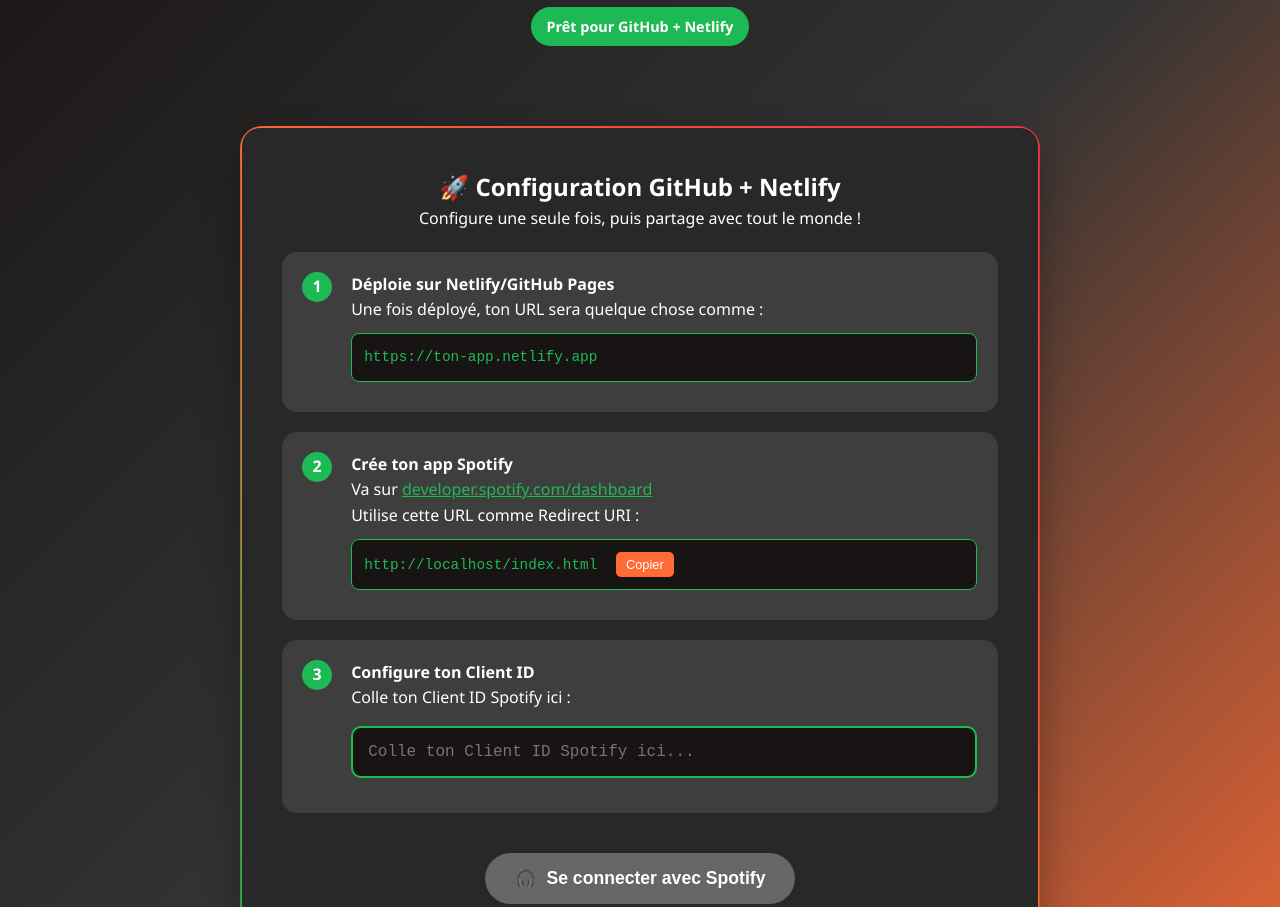
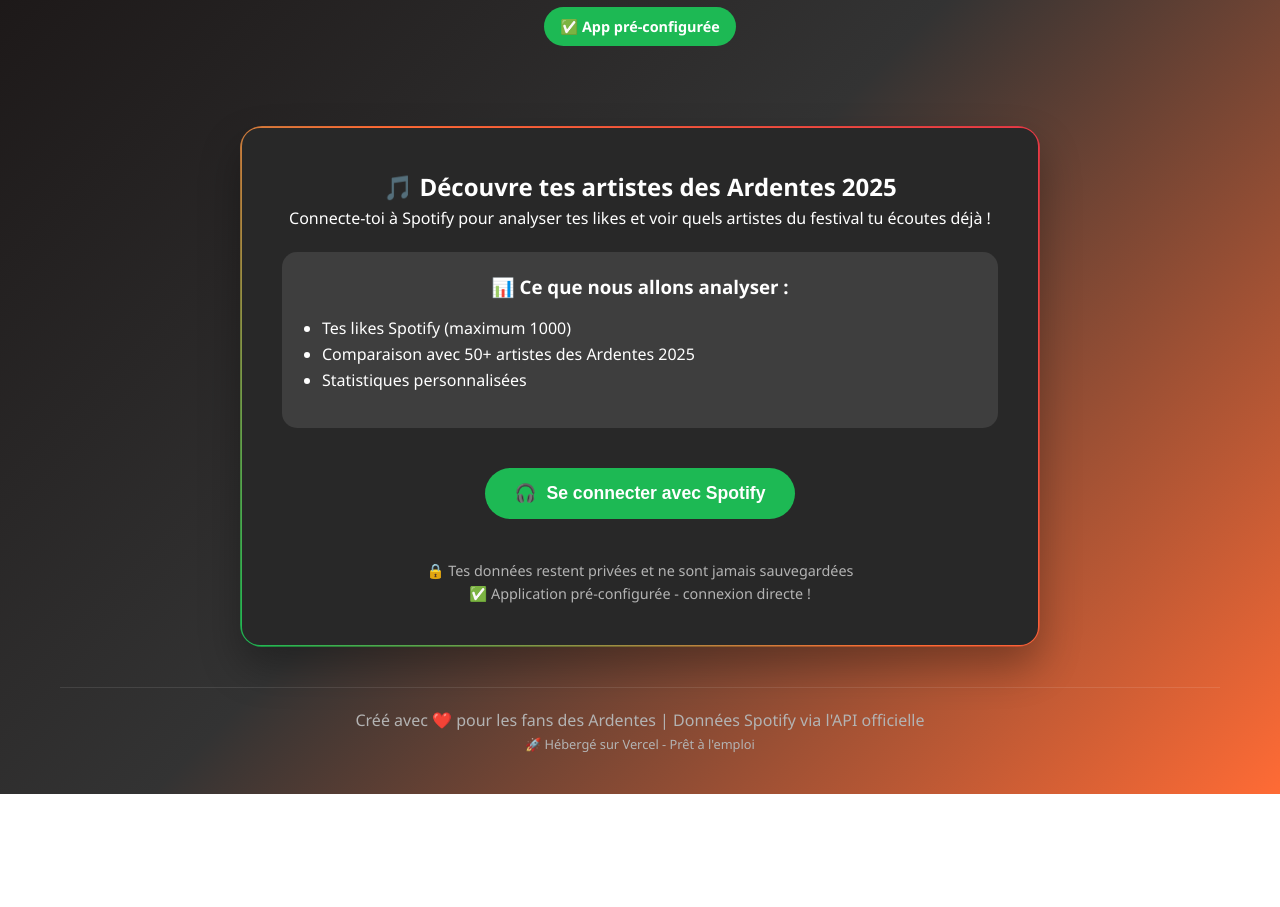
Before and after one commit to JordanDavidAx/spotify-ardentes-2025, a plain HTML site: page index.html in a window 1280 px wide. Shown: the part 181-1088 px from the top of the page. After the commit the page ends 975 px from the top, so only its background shows below. Drawn offline with Linux system fonts and the light colour scheme.

Commit message:
✅ Client ID configuré en dur - App prête

```diff
--- a/index.html
+++ b/index.html
@@ -370,55 +370,33 @@
         <header>
             <h1>🎵 Spotify x Les Ardentes 2025</h1>
             <p>Découvre quels artistes de tes likes sont au festival !</p>
-            <div class="github-badge">Prêt pour GitHub + Netlify</div>
+            <div class="github-badge">✅ App pré-configurée</div>
         </header>
 
         <main>
-            <!-- Section de configuration -->
+            <!-- Section de connexion -->
             <div id="setup-section" class="section">
                 <div class="card">
-                    <h2>🚀 Configuration GitHub + Netlify</h2>
-                    <p>Configure une seule fois, puis partage avec tout le monde !</p>
+                    <h2>🎵 Découvre tes artistes des Ardentes 2025</h2>
+                    <p>Connecte-toi à Spotify pour analyser tes likes et voir quels artistes du festival tu écoutes déjà !</p>
 
-                    <div class="setup-step">
-                        <div class="step-number">1</div>
-                        <div class="step-content">
-                            <strong>Déploie sur Netlify/GitHub Pages</strong><br>
-                            Une fois déployé, ton URL sera quelque chose comme :<br>
-                            <div class="url-display" id="example-url">https://ton-app.netlify.app</div>
-                        </div>
+                    <div style="background: rgba(255, 255, 255, 0.1); border-radius: 15px; padding: 20px; margin: 20px 0;">
+                        <h3>📊 Ce que nous allons analyser :</h3>
+                        <ul style="text-align: left; margin: 15px 0; padding-left: 20px;">
+                            <li>Tes likes Spotify (maximum 1000)</li>
+                            <li>Comparaison avec 50+ artistes des Ardentes 2025</li>
+                            <li>Statistiques personnalisées</li>
+                        </ul>
                     </div>
 
-                    <div class="setup-step">
-                        <div class="step-number">2</div>
-                        <div class="step-content">
-                            <strong>Crée ton app Spotify</strong><br>
-                            Va sur <a href="https://developer.spotify.com/dashboard" target="_blank" style="color: var(--spotify-green);">developer.spotify.com/dashboard</a><br>
-                            Utilise cette URL comme Redirect URI :<br>
-                            <div class="url-display" id="redirect-url">
-                                <span id="current-url"></span>
-                                <button class="copy-btn" onclick="copyUrl()">Copier</button>
-                            </div>
-                        </div>
-                    </div>
-
-                    <div class="setup-step">
-                        <div class="step-number">3</div>
-                        <div class="step-content">
-                            <strong>Configure ton Client ID</strong><br>
-                            Colle ton Client ID Spotify ici :<br>
-                            <input type="text" id="client-id-input" class="client-id-input"
-                                   placeholder="Colle ton Client ID Spotify ici...">
-                        </div>
-                    </div>
-
-                    <button id="connect-btn" class="spotify-btn" disabled>
+                    <button id="connect-btn" class="spotify-btn">
                         <span>🎧</span>
                         Se connecter avec Spotify
                     </button>
 
                     <div style="margin-top: 20px; font-size: 0.9rem; color: var(--text-muted);">
-                        🔒 Tes données restent privées et ne sont jamais sauvegardées
+                        🔒 Tes données restent privées et ne sont jamais sauvegardées<br>
+                        ✅ Application pré-configurée - connexion directe !
                     </div>
                 </div>
             </div>
@@ -450,14 +428,14 @@
 
         <footer>
             <p>Créé avec ❤️ pour les fans des Ardentes | Données Spotify via l'API officielle</p>
-            <p style="font-size: 0.8rem;">🚀 Déployé sur GitHub + Netlify</p>
+            <p style="font-size: 0.8rem;">🚀 Hébergé sur Vercel - Prêt à l'emploi</p>
         </footer>
     </div>
 
     <script>
-        // Configuration - Remplace par ton Client ID Spotify
+        // Configuration - Client ID configuré
         const CONFIG = {
-            CLIENT_ID: 'REMPLACE_PAR_TON_CLIENT_ID_SPOTIFY',
+            CLIENT_ID: '90a205dc07554ea7b4d5e54e097c52f7',
             REDIRECT_URI: window.location.href.split('?')[0].split('#')[0],
             SCOPES: 'user-library-read user-read-private'
         };
@@ -486,55 +464,27 @@
         const setupSection = document.getElementById('setup-section');
         const loadingSection = document.getElementById('loading-section');
         const resultsSection = document.getElementById('results-section');
-        const clientIdInput = document.getElementById('client-id-input');
         const connectBtn = document.getElementById('connect-btn');
         const resetBtn = document.getElementById('reset-btn');
         const shareBtn = document.getElementById('share-btn');
 
         // Initialisation
         document.addEventListener('DOMContentLoaded', () => {
-            // Afficher l'URL actuelle
-            document.getElementById('current-url').textContent = CONFIG.REDIRECT_URI;
-
             // Vérifier si on revient de Spotify
             const hash = window.location.hash.substr(1);
             if (hash) {
                 const params = new URLSearchParams(hash);
                 accessToken = params.get('access_token');
-                CONFIG.CLIENT_ID = localStorage.getItem('spotify_client_id');
 
-                if (accessToken && CONFIG.CLIENT_ID && CONFIG.CLIENT_ID !== 'REMPLACE_PAR_TON_CLIENT_ID_SPOTIFY') {
+                if (accessToken) {
                     window.history.replaceState({}, document.title, window.location.pathname);
                     startAnalysis();
                     return;
                 }
             }
 
-            // Charger le Client ID sauvegardé
-            const savedClientId = localStorage.getItem('spotify_client_id');
-            if (savedClientId && savedClientId !== 'REMPLACE_PAR_TON_CLIENT_ID_SPOTIFY') {
-                clientIdInput.value = savedClientId;
-                CONFIG.CLIENT_ID = savedClientId;
-                connectBtn.disabled = false;
-            }
-
-            // Gestion de l'input Client ID
-            clientIdInput.addEventListener('input', (e) => {
-                const value = e.target.value.trim();
-                CONFIG.CLIENT_ID = value;
-                connectBtn.disabled = !value || value === 'REMPLACE_PAR_TON_CLIENT_ID_SPOTIFY';
-
-                if (value && value !== 'REMPLACE_PAR_TON_CLIENT_ID_SPOTIFY') {
-                    localStorage.setItem('spotify_client_id', value);
-                }
-            });
-
             // Bouton de connexion
             connectBtn.addEventListener('click', () => {
-                if (!CONFIG.CLIENT_ID || CONFIG.CLIENT_ID === 'REMPLACE_PAR_TON_CLIENT_ID_SPOTIFY') {
-                    showError('Veuillez entrer un Client ID Spotify valide');
-                    return;
-                }
                 loginToSpotify();
             });
 
@@ -689,34 +639,28 @@
 
         function shareResults() {
             const text = matchingArtists.length > 0
-                ? `🎵 J'ai trouvé ${matchingArtists.length} artistes des Ardentes 2025 dans mes likes Spotify ! Découvre les tiens :`
-                : `🎵 J'ai analysé mes likes pour les Ardentes 2025 ! Découvre tes artistes :`;
+                ? `🎵 J'ai trouvé ${matchingArtists.length} artistes des Ardentes 2025 dans mes likes Spotify ! 🎶`
+                : `🎵 J'ai analysé mes likes pour les Ardentes 2025 ! 🎶`;
 
-            const url = window.location.href;
+            const url = 'https://spotify-ardentes-2025.vercel.app/';
+            const fullText = `${text}\n\nDécouvre tes artistes sur : ${url}`;
 
             if (navigator.share) {
                 navigator.share({
                     title: 'Spotify x Ardentes 2025',
-                    text: text,
+                    text: fullText,
                     url: url
                 });
             } else {
-                navigator.clipboard.writeText(`${text} ${url}`).then(() => {
-                    showMessage('Lien copié dans le presse-papiers ! 📋');
+                navigator.clipboard.writeText(fullText).then(() => {
+                    showMessage('Message copié dans le presse-papiers ! 📋');
                 }).catch(() => {
-                    showMessage(`Partage ce lien : ${url}`);
+                    showMessage(`Partage : ${fullText}`);
                 });
             }
         }
 
-        function copyUrl() {
-            const url = document.getElementById('current-url').textContent;
-            navigator.clipboard.writeText(url).then(() => {
-                showMessage('URL copiée ! 📋');
-            }).catch(() => {
-                showMessage('Copie cette URL manuellement');
-            });
-        }
+
 
         function showSection(section) {
             [setupSection, loadingSection, resultsSection].forEach(el => {
```
